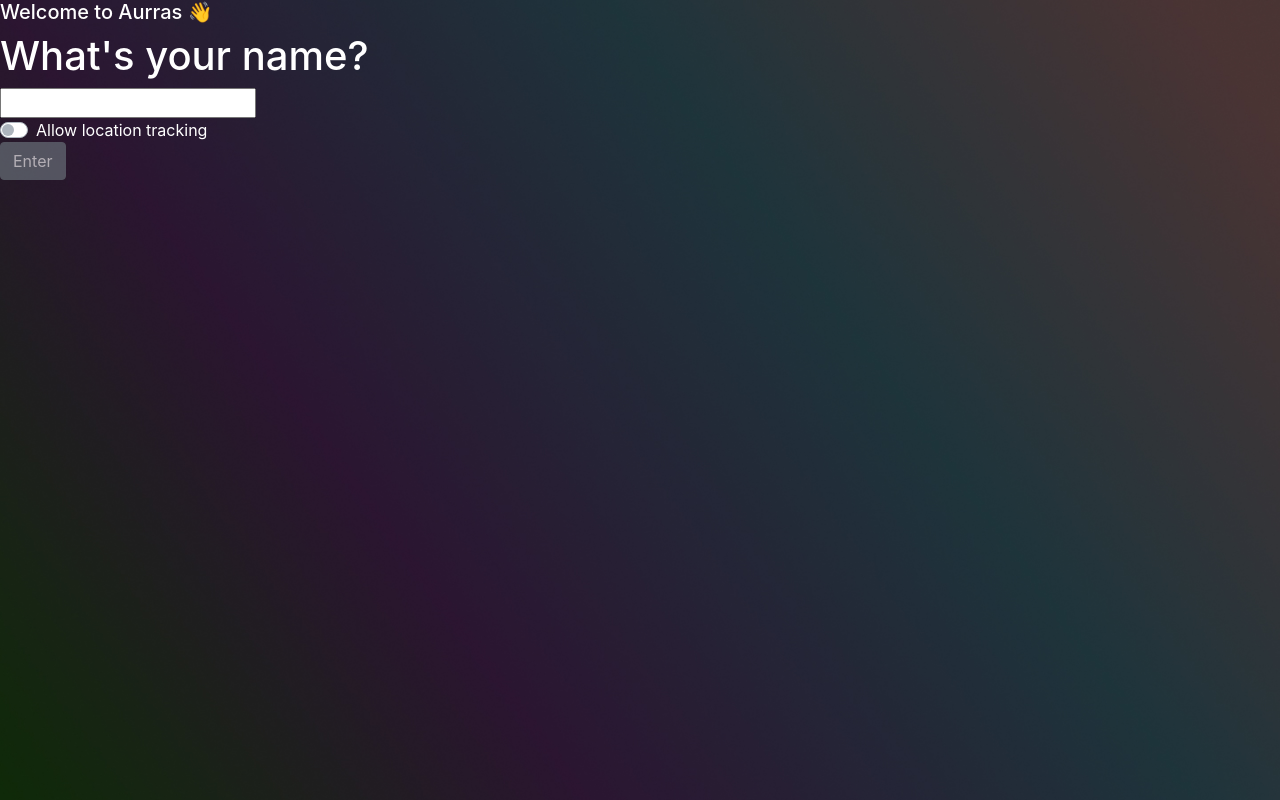
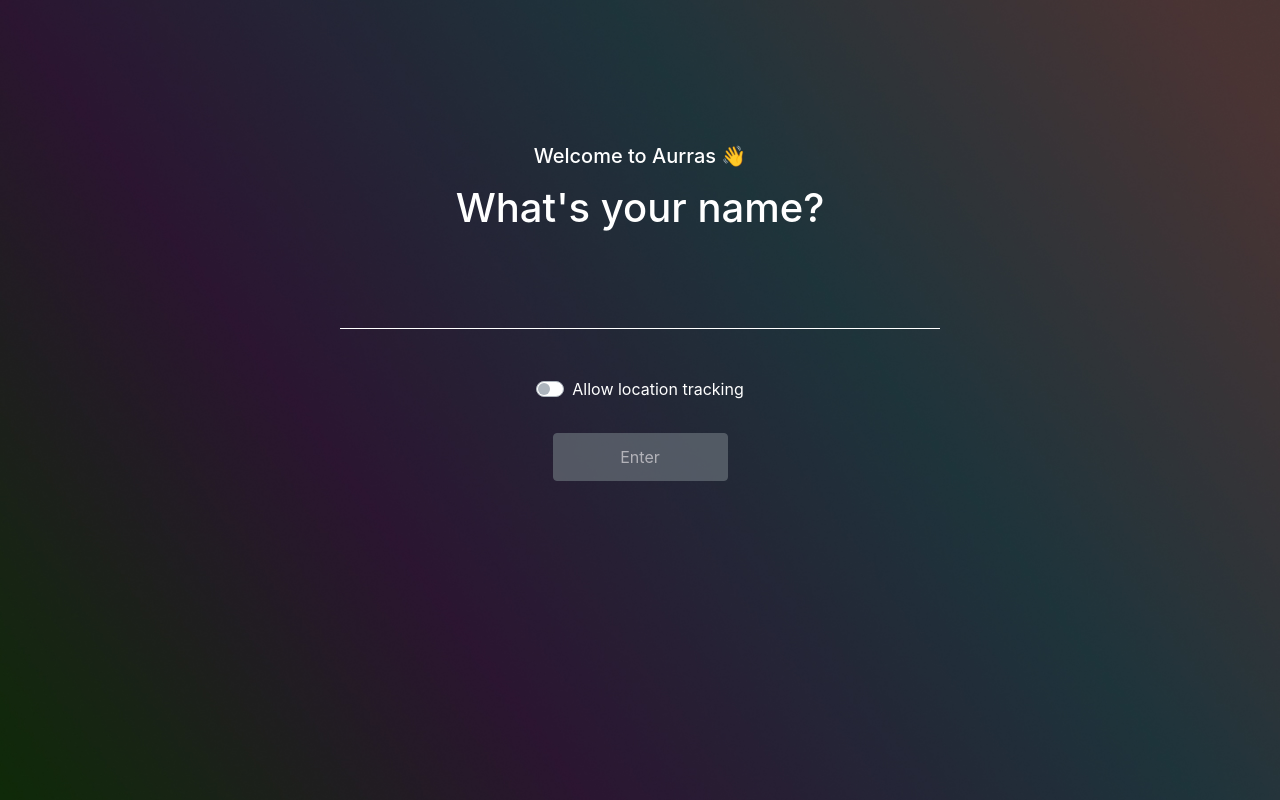
Before and after one commit to AlecDivito/hackthenorth20201, a React (Create React App) app in the folder frontend/: page / in a window 1280 px wide. Built offline with nearby package versions, Linux system fonts and the light colour scheme.

Commit message:
Finished landing page styling

```diff
--- a/frontend/src/App.tsx
+++ b/frontend/src/App.tsx
@@ -1,5 +1,4 @@
 import React from 'react';
-import styled from 'styled-components';
 import { AddUserForm } from './components/AddUserForm';
 import { BrowserRouter as Router, Switch, Route } from 'react-router-dom';
 import { Sidebar } from './components/Sidebar';
--- a/frontend/src/components/AddUserForm.tsx
+++ b/frontend/src/components/AddUserForm.tsx
@@ -1,9 +1,21 @@
 import React, { useState } from 'react';
 import Button from 'react-bootstrap/Button';
+import styled from 'styled-components';
 
 interface Props {
     addUser: AddUser;
 }
+
+const Input = styled.input`
+  padding: 0.5em;
+  background: transparent;
+  border: 0;
+  color: white;
+  box-shadow: none;
+  border-bottom: 1px solid white;
+  width: 600px;
+  font-size: 35px;
+`;
 
 const addUser: AddUser = (name: string, location: boolean) => {
     const newUser = { name, location };
@@ -20,12 +32,13 @@
     const disabled = !name?.trim().length;
 
     return (
-        <>
+        <div className="form-container text-center">
             <form>
-                <h5>Welcome to Aurras 👋</h5>
+                <h5 className="mb-3">Welcome to Aurras 👋</h5>
                 <h1>What's your name?</h1>
                 <div>
-                    <input
+                    <Input
+                        className="text-center"
                         type="text"
                         value={name}
                         onChange={e => {
@@ -47,6 +60,7 @@
                 </div>
                 <div>
                     <Button
+                        className="enterBtn"
                         variant="secondary"
                         as="input"
                         type="submit"
@@ -60,7 +74,7 @@
                     />
                 </div>
             </form>
-        </>
+        </div>
 
     );
 };
--- a/frontend/src/components/HomeForm.tsx
+++ b/frontend/src/components/HomeForm.tsx
@@ -30,7 +30,7 @@
                     {/* buttons for emotions */}
                     {emotions.map((emotion) => (
                         <Button
-                        variant="outline-dark"
+                        variant="outline-light"
                         as="input"
                         type="button"
                         className="mr-2"
--- a/frontend/src/components/Sidebar.tsx
+++ b/frontend/src/components/Sidebar.tsx
@@ -9,27 +9,33 @@
             <Nav className="flex-column">
                 <NavLink
                     to="/home"
+                    style={{
+                        color: "white"
+                    }}
                     activeStyle={{
-                        fontWeight: "bold",
-                        color: "red"
+                        fontWeight: "bold"
                     }}
                 >
                     Home
                 </NavLink>
                 <NavLink
                     to="/browse"
+                    style={{
+                        color: "white"
+                    }}
                     activeStyle={{
-                        fontWeight: "bold",
-                        color: "red"
+                        fontWeight: "bold"
                     }}
                 >
                     Browse
                 </NavLink>
                 <NavLink
                     to="/friends"
+                    style={{
+                        color: "white"
+                    }}
                     activeStyle={{
-                        fontWeight: "bold",
-                        color: "red"
+                        fontWeight: "bold"
                     }}
                 >
                     Friends
--- a/frontend/src/index.css
+++ b/frontend/src/index.css
@@ -18,3 +18,25 @@
   font-family: source-code-pro, Menlo, Monaco, Consolas, 'Courier New',
     monospace;
 }
+
+input:focus {
+  border: 0;
+  box-shadow: 0;
+  outline-offset: 0px;
+  outline: none;
+  border-bottom: 1px solid white;
+}
+
+.form-container {
+  margin-top: 9rem;
+}
+
+.custom-switch {
+  margin-top: 3rem;
+}
+
+.enterBtn {
+  width: 175px;
+  margin-top: 2rem;
+  height: 3rem;
+}
```
